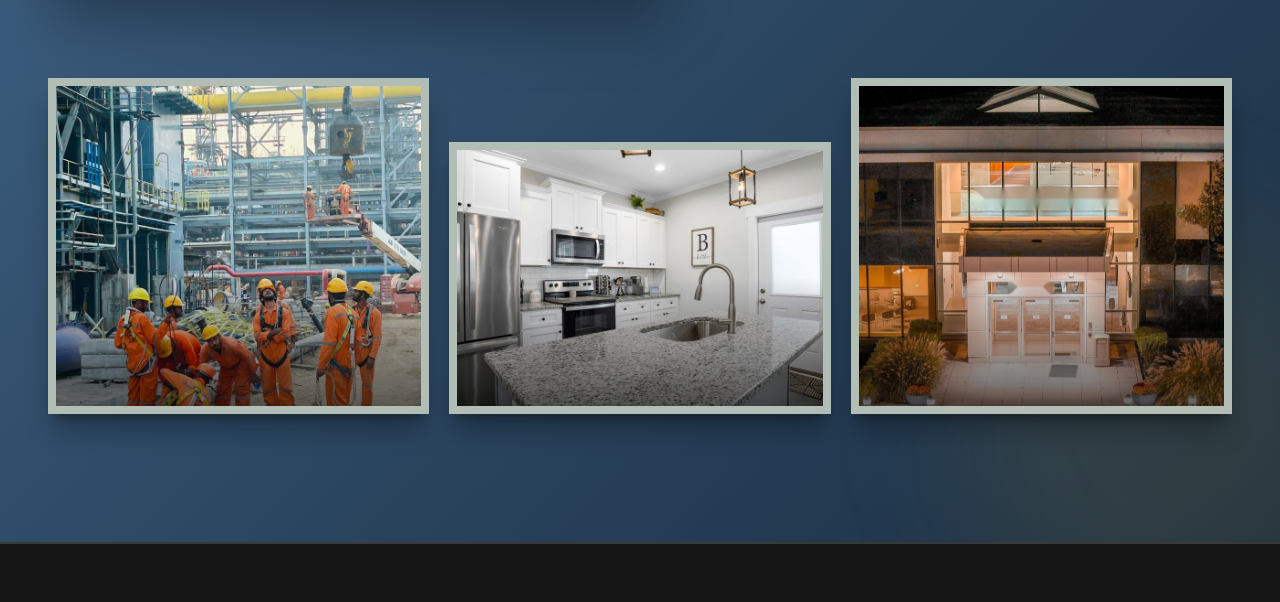
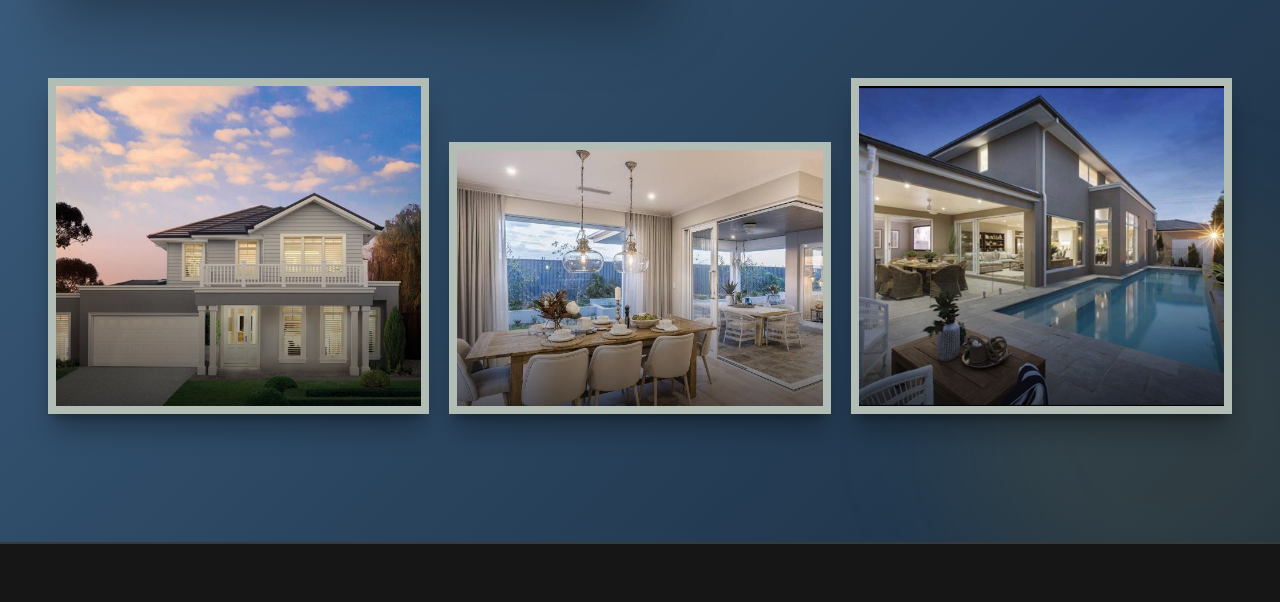
Before and after one commit to bloomtechmain/signature-elite, a plain HTML site: page services.html in a window 1280 px wide. Shown: the part 2478-3080 px from the top of the page. Drawn offline with nearby package versions, Linux system fonts and the light colour scheme.

Commit message:
Replace construction gallery images with real project photos

```diff
--- a/services.html
+++ b/services.html
@@ -201,21 +201,21 @@
         <div class="flex items-end gap-4 sm:gap-5 reveal reveal-delay-2">
           <div class="flex-1 bg-[#B2BEB5] p-2 shadow-xl shadow-black/30">
             <div class="group relative img-zoom h-72 sm:h-80 overflow-hidden">
-              <img src="assets/images/work/construction.jpg" alt="Construction crew working on an industrial building site" class="w-full h-full object-cover" />
+              <img src="assets/images/work/construction-home-exterior.jpg" alt="Two-storey luxury home exterior with balcony at dusk" class="w-full h-full object-cover" />
               <div class="absolute inset-0 bg-gradient-to-t from-black/60 via-black/0 to-transparent"></div>
               <div class="absolute inset-0 border border-white/0 group-hover:border-gold/60 transition-colors duration-500"></div>
             </div>
           </div>
           <div class="flex-1 bg-[#B2BEB5] p-2 shadow-xl shadow-black/30">
             <div class="group relative img-zoom h-56 sm:h-64 overflow-hidden">
-              <img src="assets/images/work/renovations.jpg" alt="Renovated modern kitchen with granite countertop" class="w-full h-full object-cover" />
+              <img src="assets/images/work/construction-dining-interior.jpg" alt="Bright dining room with pendant lights opening onto an alfresco area" class="w-full h-full object-cover" />
               <div class="absolute inset-0 bg-gradient-to-t from-black/60 via-black/0 to-transparent"></div>
               <div class="absolute inset-0 border border-white/0 group-hover:border-gold/60 transition-colors duration-500"></div>
             </div>
           </div>
           <div class="flex-1 bg-[#B2BEB5] p-2 shadow-xl shadow-black/30">
             <div class="group relative img-zoom h-72 sm:h-80 overflow-hidden">
-              <img src="assets/images/work/completed-projects.jpg" alt="Completed modern commercial building exterior at night" class="w-full h-full object-cover" />
+              <img src="assets/images/work/construction-pool-outdoor.jpg" alt="Modern home with covered alfresco and lap pool at dusk" class="w-full h-full object-cover" />
               <div class="absolute inset-0 bg-gradient-to-t from-black/60 via-black/0 to-transparent"></div>
               <div class="absolute inset-0 border border-white/0 group-hover:border-gold/60 transition-colors duration-500"></div>
             </div>
```
Also changed, not shown: assets/images/work/construction-dining-interior.jpg (added), assets/images/work/construction-home-exterior.jpg (added), assets/images/work/construction-pool-outdoor.jpg (added).
